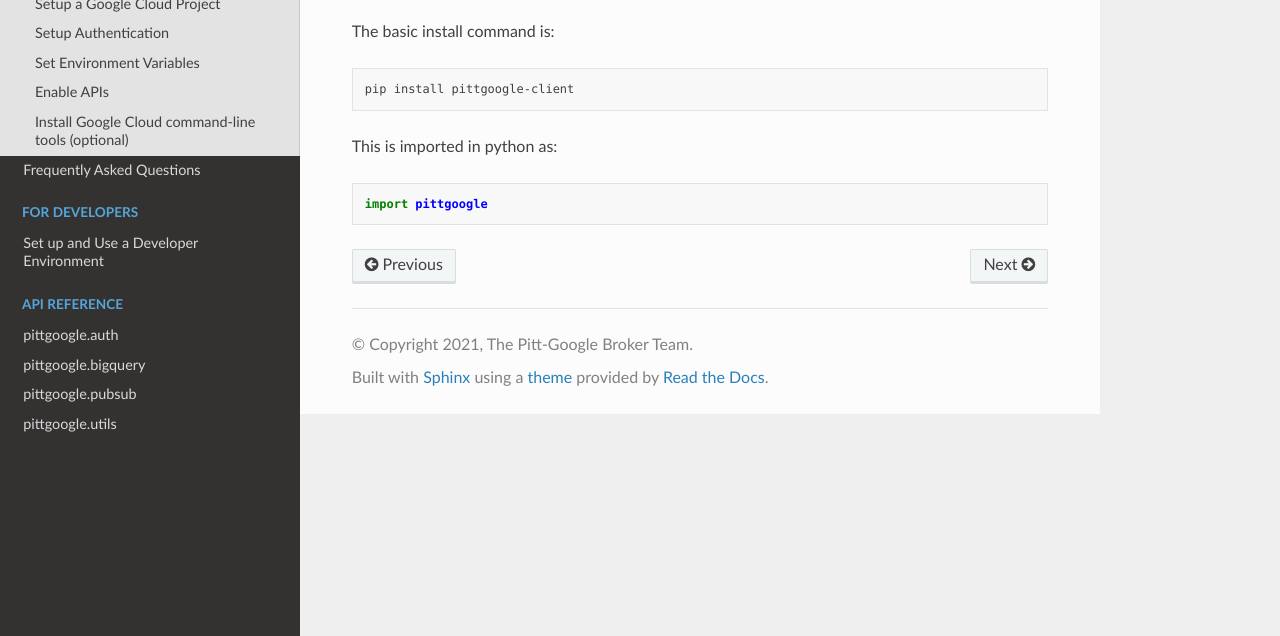
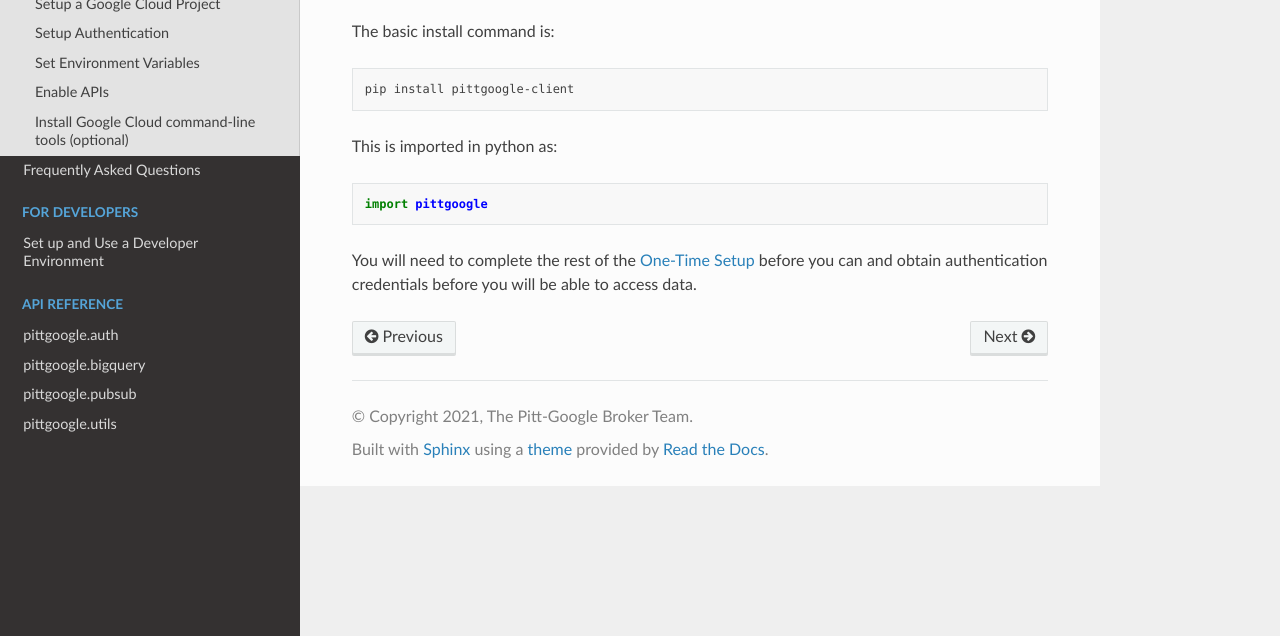
Before and after one commit to mwvgroup/pittgoogle-client, a Sphinx documentation site: the page built from docs/source/main/one-time-setup/install.rst, in a window 1280 px wide, cut to the strip 264-900 px from the top of the page. Built offline with Sphinx 7.4.7 and the Read the Docs theme 2.0.0, drawn with Linux system fonts in a browser that asks for light colours; pages that are not in the unit, such as notebooks, are missing from menus.

Commit message:
add comment about authenticating after insall

```diff
--- a/docs/source/main/one-time-setup/index.rst
+++ b/docs/source/main/one-time-setup/index.rst
@@ -1,3 +1,5 @@
+.. _one-time-setup:
+
 One-Time Setup
 ==============================================
 
--- a/docs/source/main/one-time-setup/install.rst
+++ b/docs/source/main/one-time-setup/install.rst
@@ -16,3 +16,6 @@ This is imported in python as:
 .. code-block:: python
 
     import pittgoogle
+
+You will need to complete the rest of the :ref:`one-time-setup` before you can and obtain authentication
+credentials before you will be able to access data.
```
